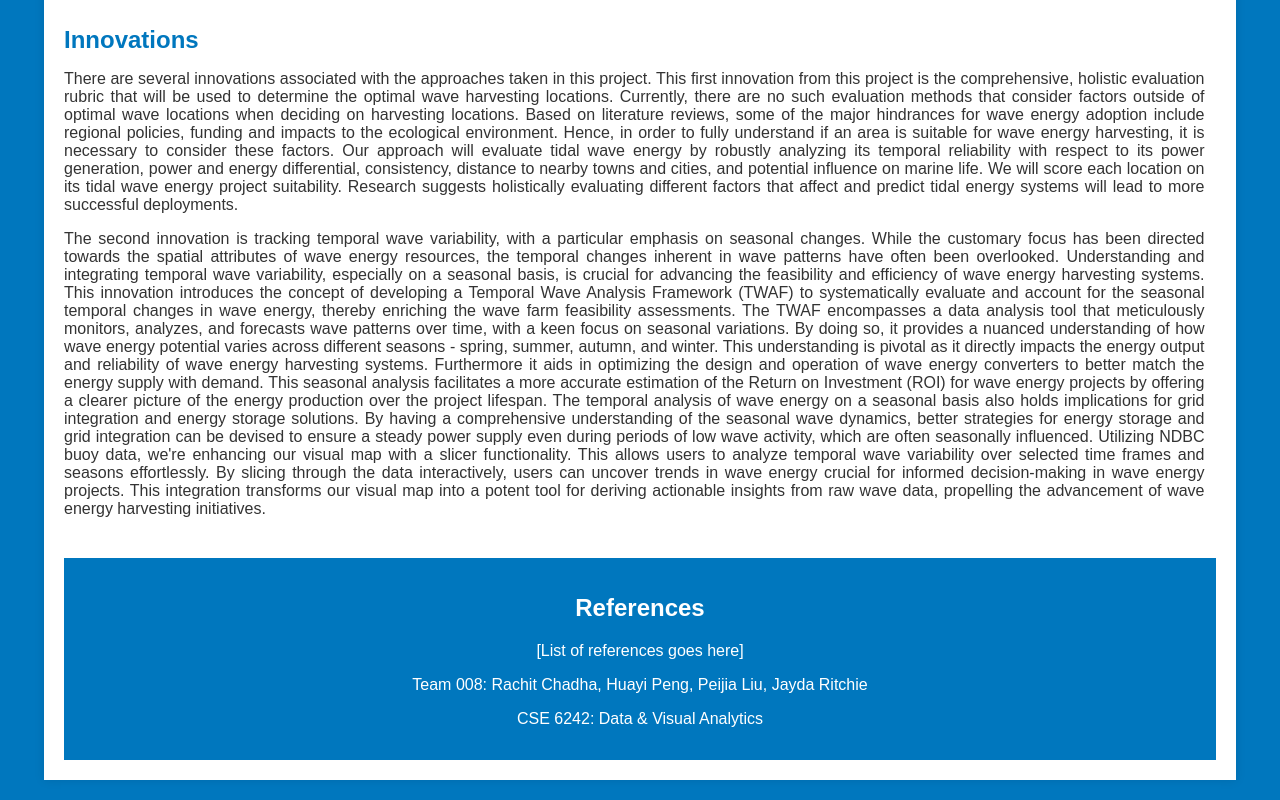
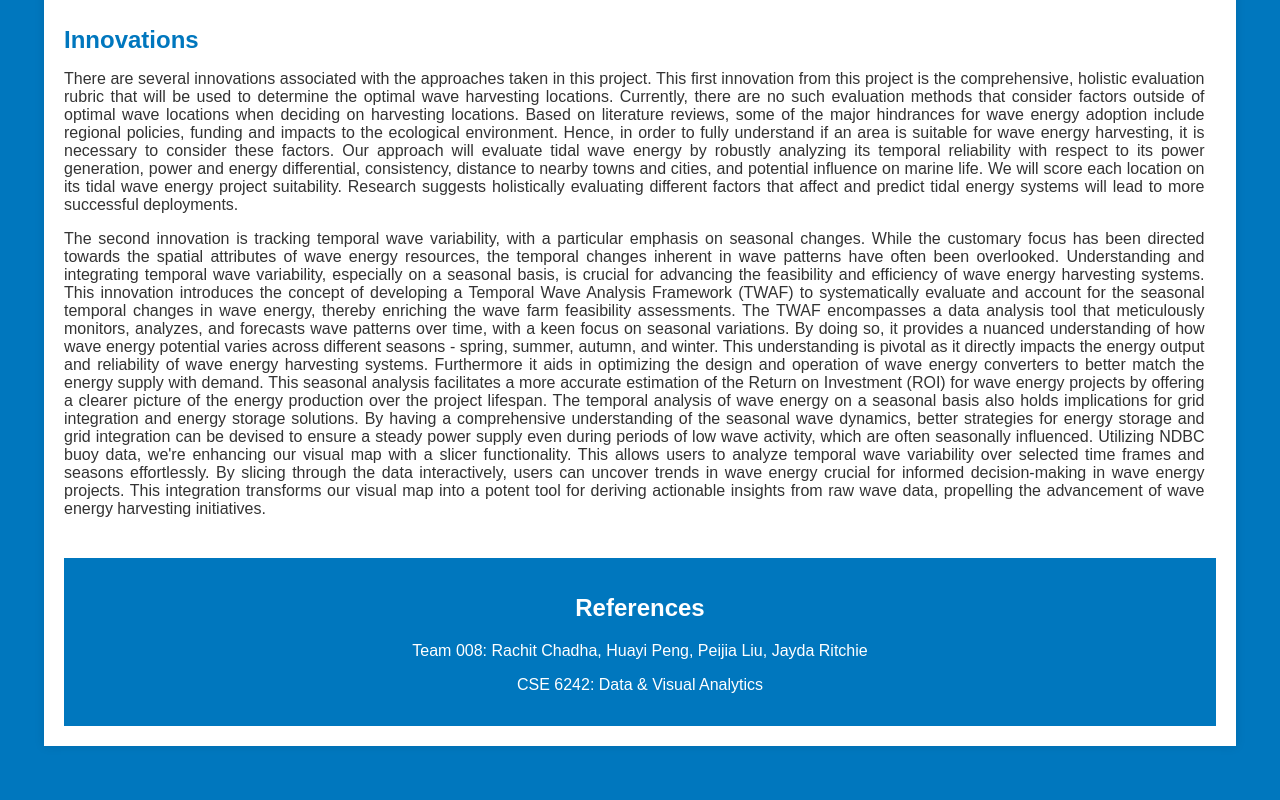
Before and after one commit to rchadha33/Tidal, a plain HTML site: page index.html in a window 1280 px wide. Shown: the part 645-1445 px from the top of the page. After the commit the page ends 1411 px from the top, so only its background shows below. Drawn offline with Linux system fonts and the light colour scheme.

Commit message:
Update index.html

```diff
--- a/index.html
+++ b/index.html
@@ -201,7 +201,6 @@
 			<!-- Footer with References -->
 			<footer>
 				<h2 id="references">References</h2>
-				<p>[List of references goes here]</p>
 				<p>Team 008: Rachit Chadha, Huayi Peng, Peijia Liu, Jayda Ritchie</p>
 				<p>CSE 6242: Data & Visual Analytics</p>
 			</footer>
```
